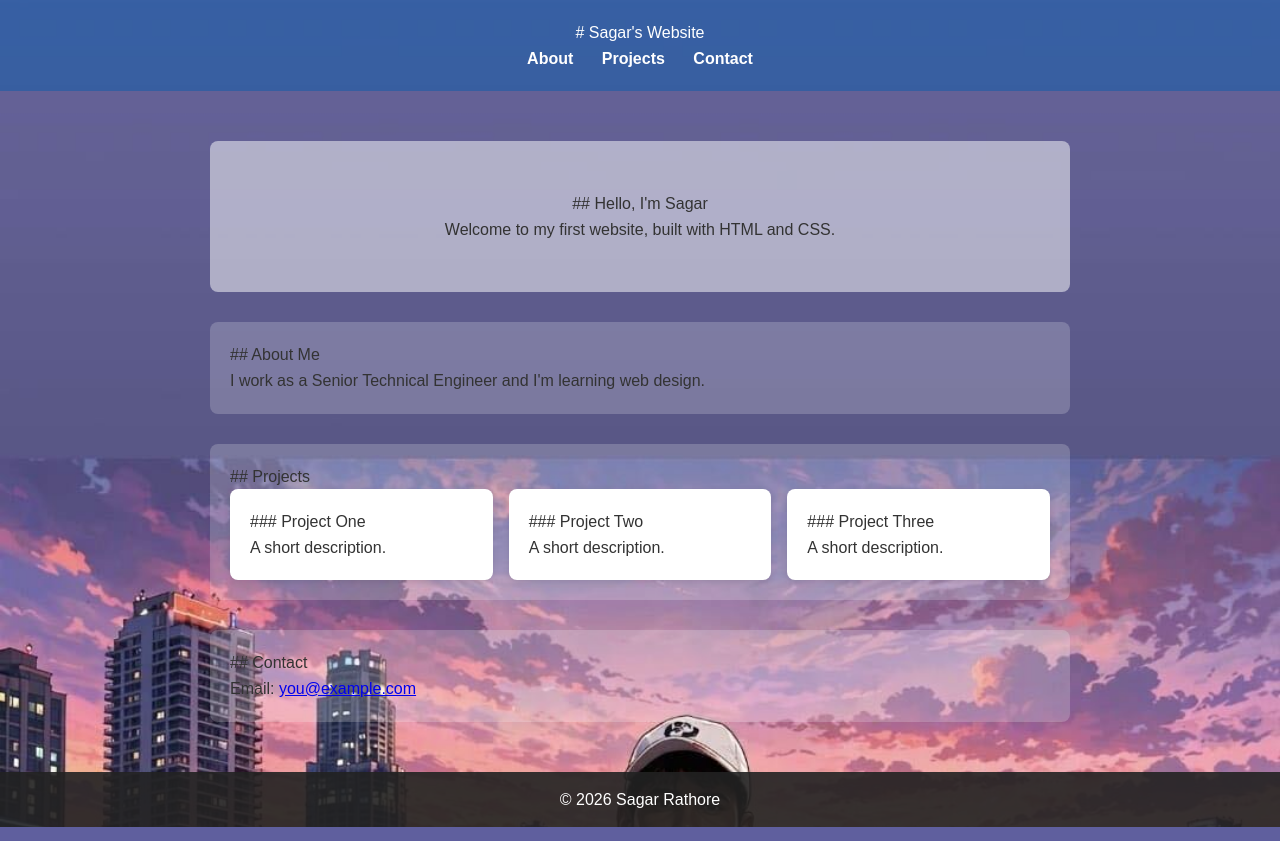
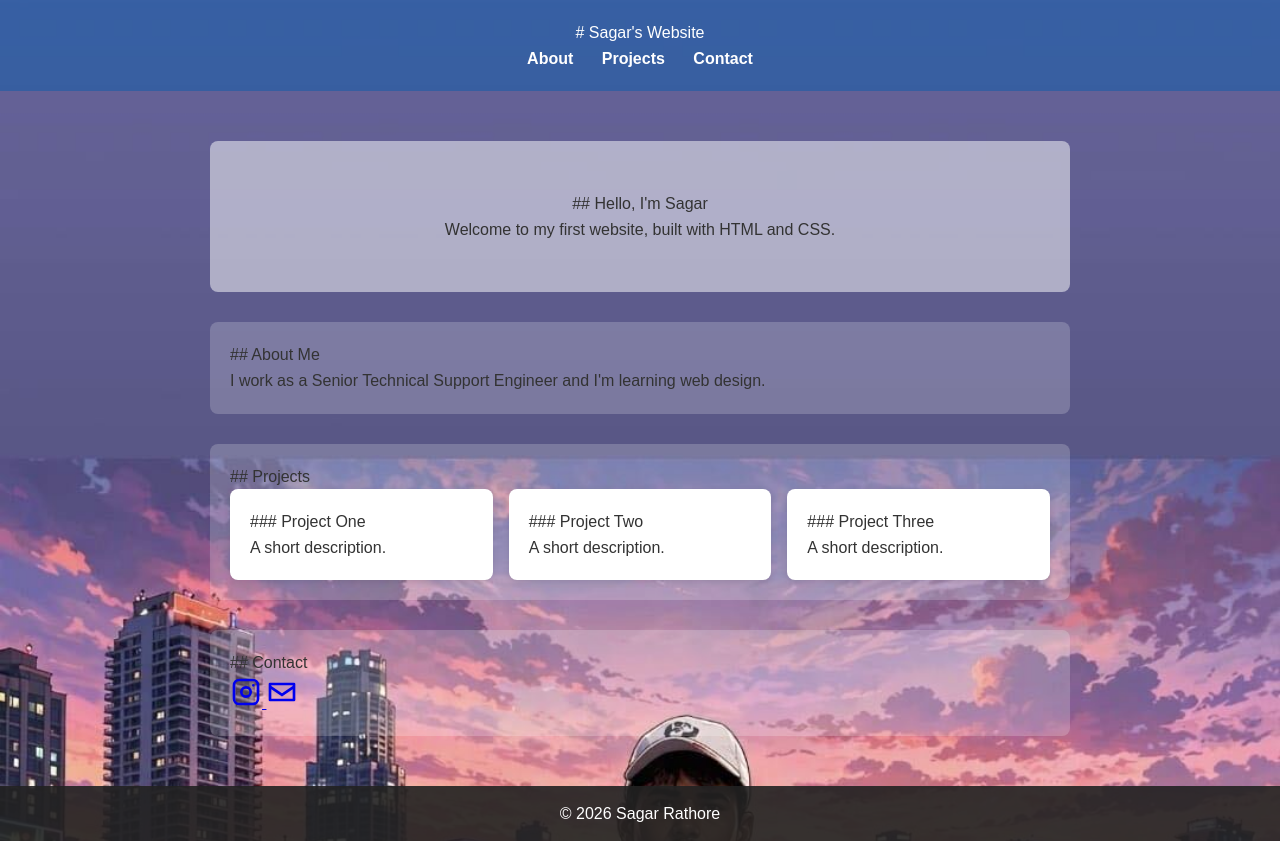
Before and after one commit to rsagarr7/rsagarr7.github.io, a plain HTML site: page index.html in a window 1280 px wide. Drawn offline with Linux system fonts and the light colour scheme.

Commit message:
Update index.html

```diff
--- a/index.html
+++ b/index.html
@@ -24,7 +24,7 @@
 
     <section id="about">
       ## About Me
-      <p>I work as a Senior Technical Engineer and I'm learning web design.</p>
+      <p>I work as a Senior Technical Support Engineer and I'm learning web design.</p>
     </section>
 
     <section id="projects">
@@ -38,7 +38,20 @@
 
     <section id="contact">
       ## Contact
-      <p>Email: <a href="mailto:you@example.com">you@example.com</a></p>
+      <div class="social">
+        <!-- Instagram -->
+        <a href="https://instagram.com/rsagarr7" target="_blank" rel="noopener" aria-label="Instagram">
+          <svg viewBox="0 0 24 24" width="32" height="32" fill="currentColor">
+            <path d="M7 2h10a5 5 0 0 1 5 5v10a5 5 0 0 1-5 5H7a5 5 0 0 1-5-5V7a5 5 0 0 1 5-5zm0 2a3 3 0 0 0-3 3v10a3 3 0 0 0 3 3h10a3 3 0 0 0 3-3V7a3 3 0 0 0-3-3H7zm5 3.5A4.5 4.5 0 1 1 7.5 12 4.5 4.5 0 0 1 12 7.5zm0 2A2.5 2.5 0 1 0 14.5 12 2.5 2.5 0 0 0 12 9.5zM17.5 6a1 1 0 1 1-1 1 1 1 0 0 1 1-1z"/>
+          </svg>
+        </a>
+        <!-- Email -->
+        <a href="mailto:sagarrathore712@gmail.com" aria-label="Email">
+          <svg viewBox="0 0 24 24" width="32" height="32" fill="currentColor">
+            <path d="M3 5h18a1 1 0 0 1 1 1v12a1 1 0 0 1-1 1H3a1 1 0 0 1-1-1V6a1 1 0 0 1 1-1zm1 2v.5l8 5.5 8-5.5V7H4zm16 10V9.9l-8 5.5-8-5.5V17h16z"/>
+          </svg>
+        </a>
+      </div>
     </section>
   </main>
 
```
